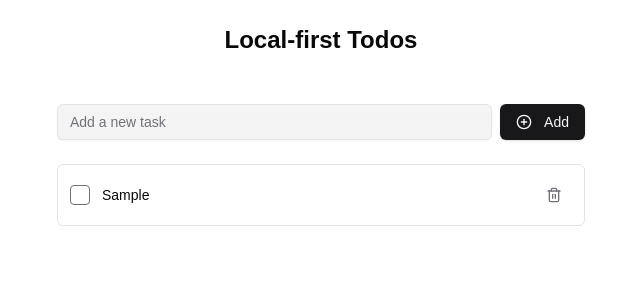
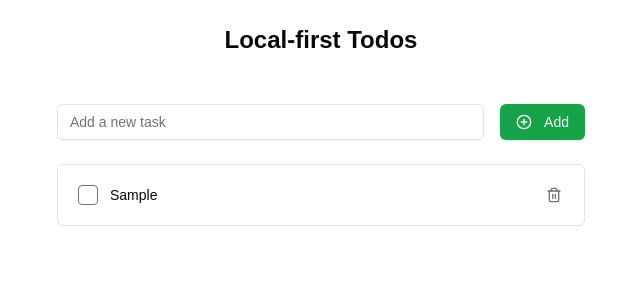
Before and after one commit to willi-nuechterlein/local-first-todo, a Next.js app: page / in a window 1280 px wide. Both pictures are taken after typing "Sample" into the empty fields and a click on the button "Add". Shown: the top 300 px of the page, without its empty margins (319-959 px from the left). Built offline with nearby package versions, Linux system fonts and the light colour scheme.

Commit message:
fix design

```diff
--- a/app/page.tsx
+++ b/app/page.tsx
@@ -95,18 +95,18 @@ export default function TodoList() {
             value={newTodo}
             onChange={(e) => setNewTodo(e.target.value)}
             placeholder="Add a new task"
-            className="flex-grow mr-2 bg-secondary"
+            className="flex-grow mr-4"
           />
           <Button
             type="submit"
-            className="bg-primary hover:bg-primary/90 text-primary-foreground"
+            className="bg-green-600 hover:bg-green-700 text-primary-foreground"
           >
             <PlusCircle className="h-5 w-5 mr-1" />
             Add
           </Button>
         </form>
         <div
-          className="h-[300px] overflow-y-auto"
+          className="overflow-y-auto max-h-[70vh]"
           style={{ scrollbarWidth: "thin" }}
         >
           <AnimatePresence initial={false}>
@@ -117,7 +117,7 @@ export default function TodoList() {
                 animate={{ opacity: 1, y: 0 }}
                 exit={{ opacity: 0, y: -10 }}
                 transition={{ duration: 0.2 }}
-                className="flex items-center justify-between p-3 mb-2 bg-background border border-border rounded-md hover:bg-secondary/80 transition-colors"
+                className="flex items-center justify-between p-3 pl-5 mb-2 bg-background border border-border rounded-md hover:bg-secondary/20 transition-colors"
               >
                 <div className="flex items-center flex-grow mr-2 overflow-hidden">
                   <motion.button
```
